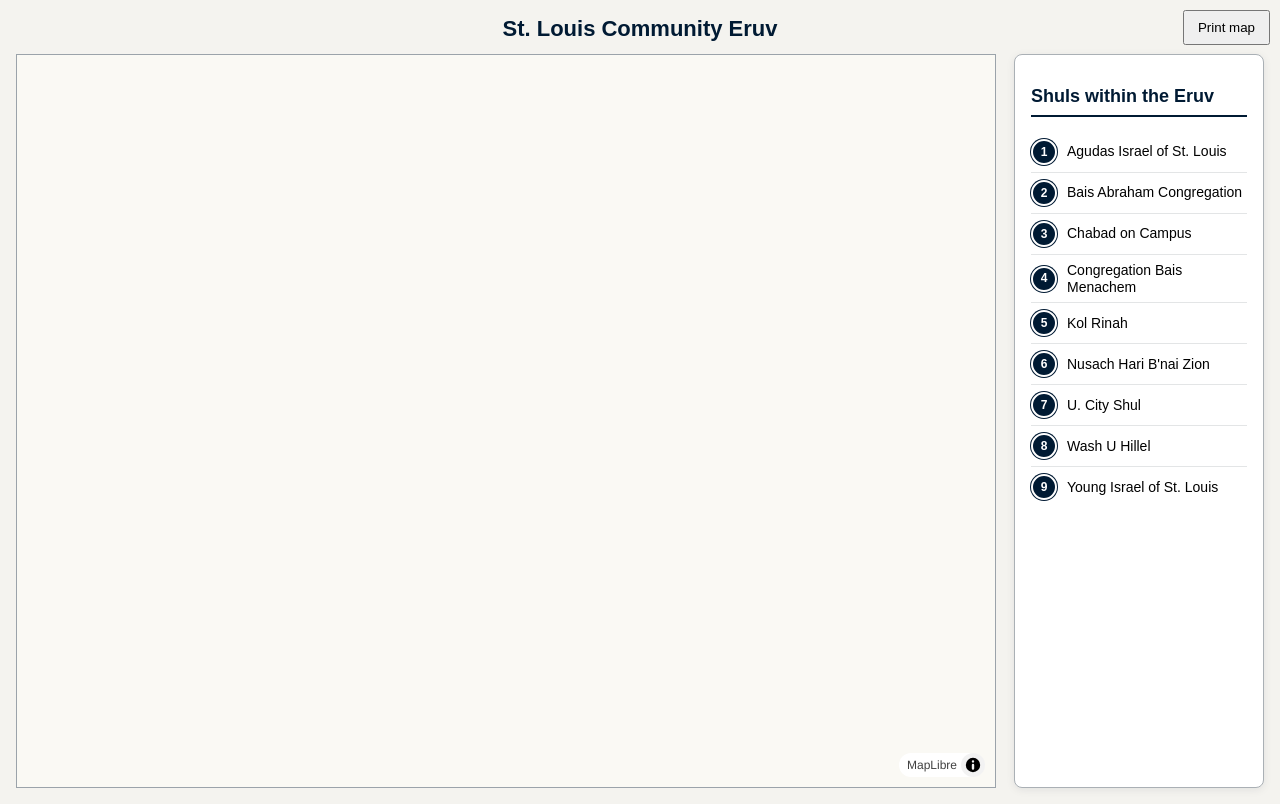
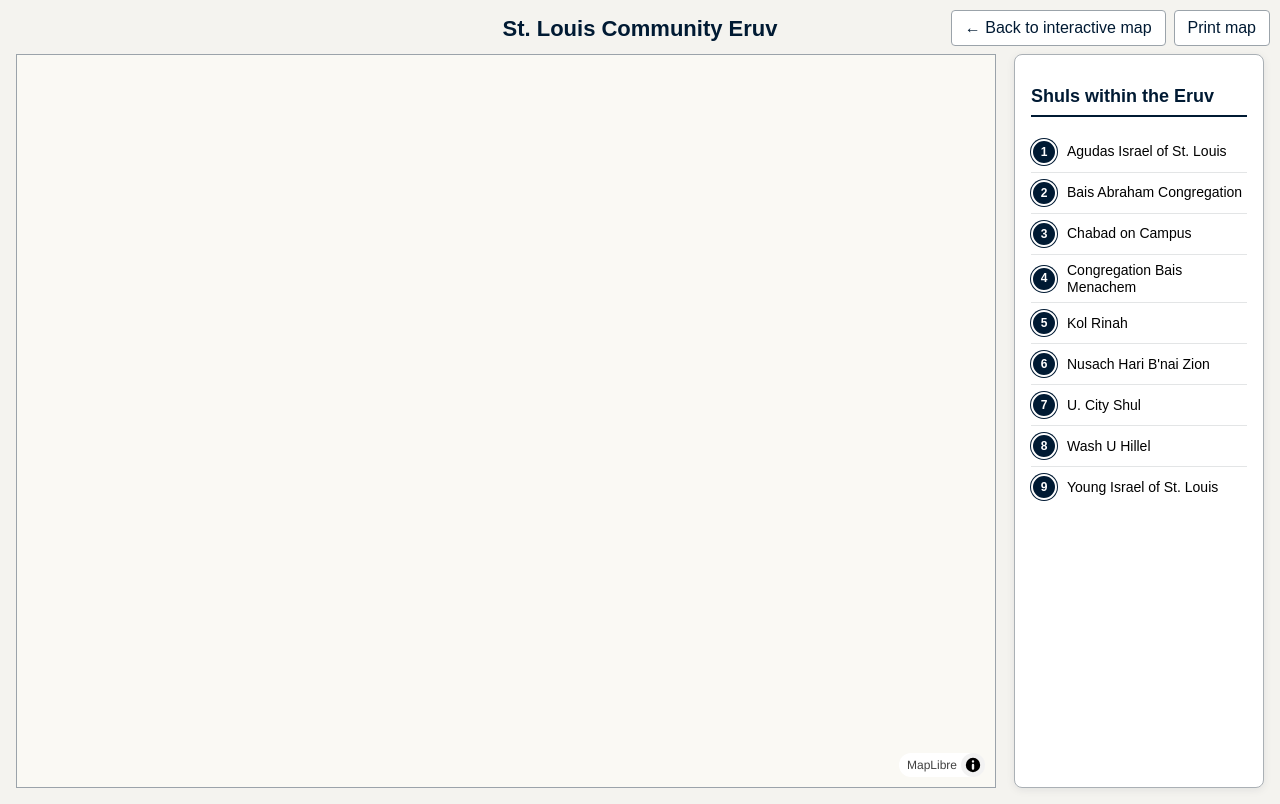
Before and after one commit to nathanwaldman/stl-community-eruv, a plain HTML site: page docs/print.html in a window 1280 px wide. Drawn offline with nearby package versions, Linux system fonts and the light colour scheme; no server answers.

Commit message:
link between maps

```diff
--- a/docs/print.html
+++ b/docs/print.html
@@ -186,12 +186,33 @@
             aspect-ratio: auto;
         }
 
-        .print-button {
+        .map-actions {
             position: fixed;
             top: 10px;
             right: 10px;
             z-index: 10;
+            display: flex;
+            gap: 8px;
+        }
+
+        .map-actions a,
+        .map-actions button {
             padding: 8px 13px;
+            border: 1px solid #9ba3aa;
+            border-radius: 4px;
+            background: #fff;
+            color: #001a33;
+            font: inherit;
+            text-decoration: none;
+            cursor: pointer;
+        }
+
+        .map-actions a:hover,
+        .map-actions a:focus-visible,
+        .map-actions button:hover,
+        .map-actions button:focus-visible {
+            outline: 2px solid #001a33;
+            outline-offset: 1px;
         }
 
         @page {
@@ -214,7 +235,7 @@
                 padding: 0;
             }
 
-            .print-button {
+            .map-actions {
                 display: none;
             }
 
@@ -291,9 +312,10 @@
 </head>
 
 <body>
-    <button class="print-button" onclick="printMap()">
-        Print map
-    </button>
+    <nav class="map-actions" aria-label="Map actions">
+        <a href="index.html">← Back to interactive map</a>
+        <button type="button" onclick="printMap()">Print map</button>
+    </nav>
 
     <div class="print-sheet">
         <h1>St. Louis Community Eruv</h1>
```
Also changed, not shown: docs/index.html (+5 -0 lines).
